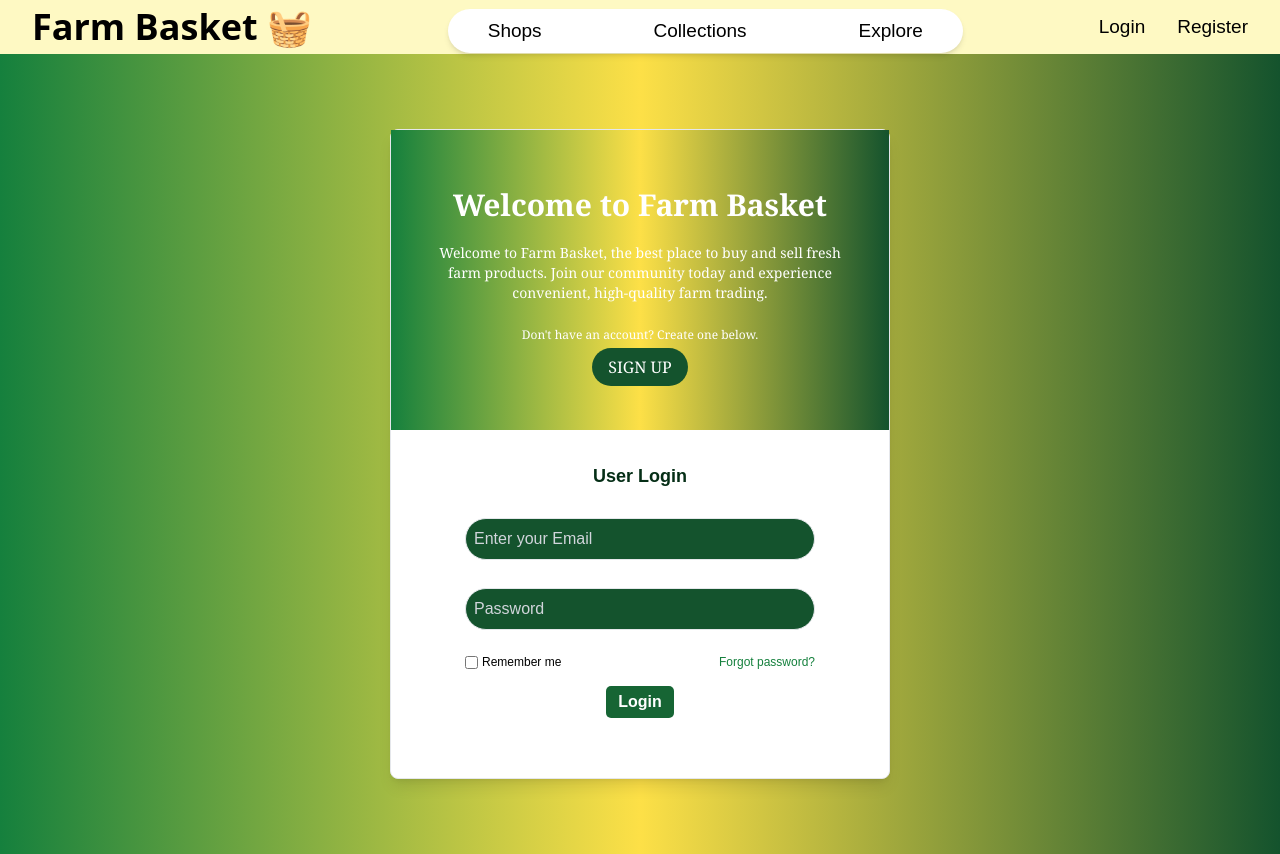
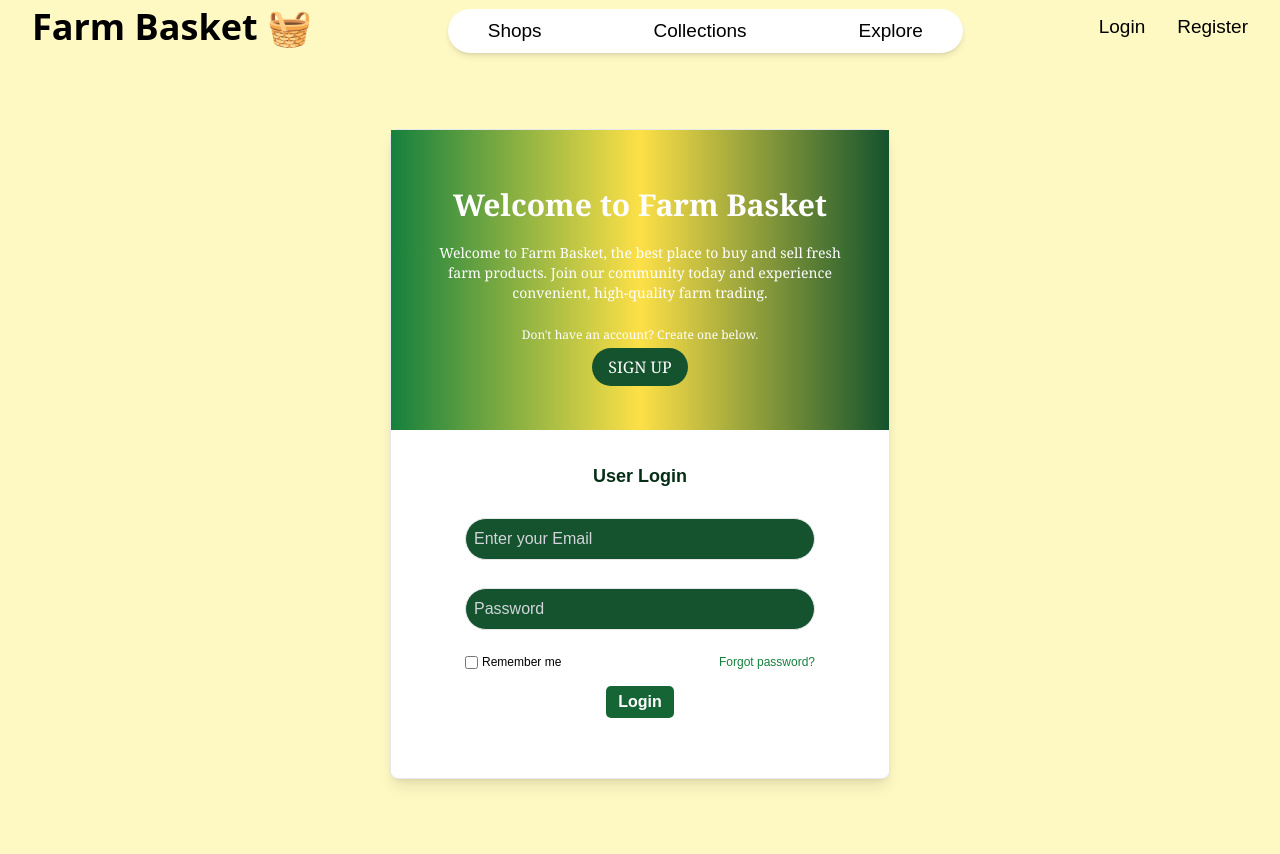
Before and after one commit to 120lennox/farm-basket-frontend, a Next.js app in the folder farmbasket/: page /authentification/login in a window 1280 px wide. Built offline with nearby package versions, Linux system fonts and the light colour scheme; a web font is replaced by a local one.

Commit message:
removed the gradient background to a solid colour

```diff
--- a/farmbasket/app/authentification/login/page.tsx
+++ b/farmbasket/app/authentification/login/page.tsx
@@ -63,7 +63,7 @@ export default function Login() {
   }
 
   return (
-    <div className="bg-gradient-to-r from-green-700 via-yellow-300 to-green-900 flex justify-center items-center h-screen">
+    <div className=" bg-yellow-100 to-green-900 flex justify-center items-center h-screen">
       <div className="bg-white h-[650px] w-[500px] border shadow-lg rounded-lg">
         <header className="bg-gradient-to-r from-green-700 via-yellow-300 to-green-900 h-[300px] text-center text-white font-serif flex flex-col justify-center items-center p-6">
           <h1 className="font-extrabold text-[30px]">Welcome to Farm Basket</h1>
```
